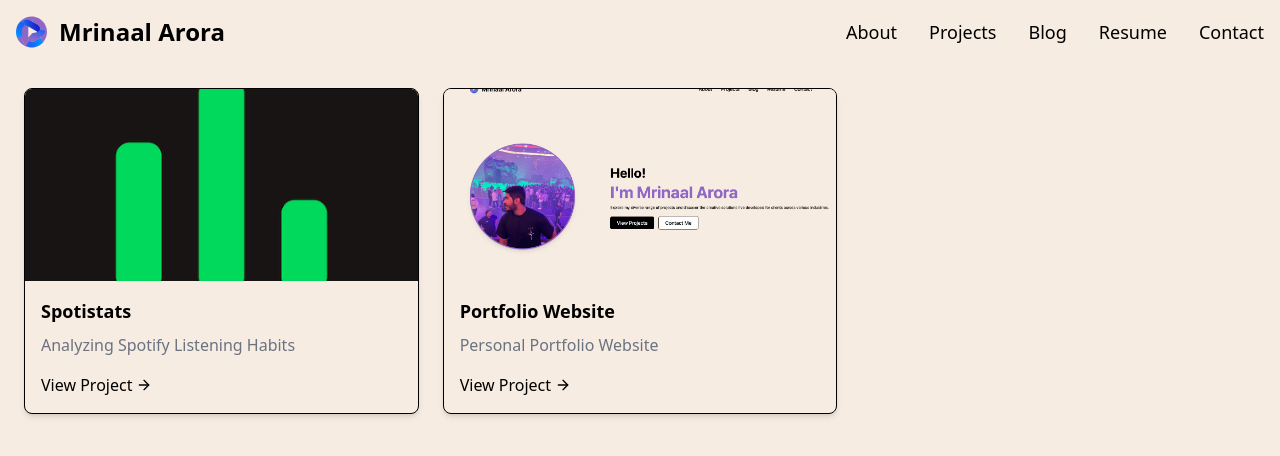
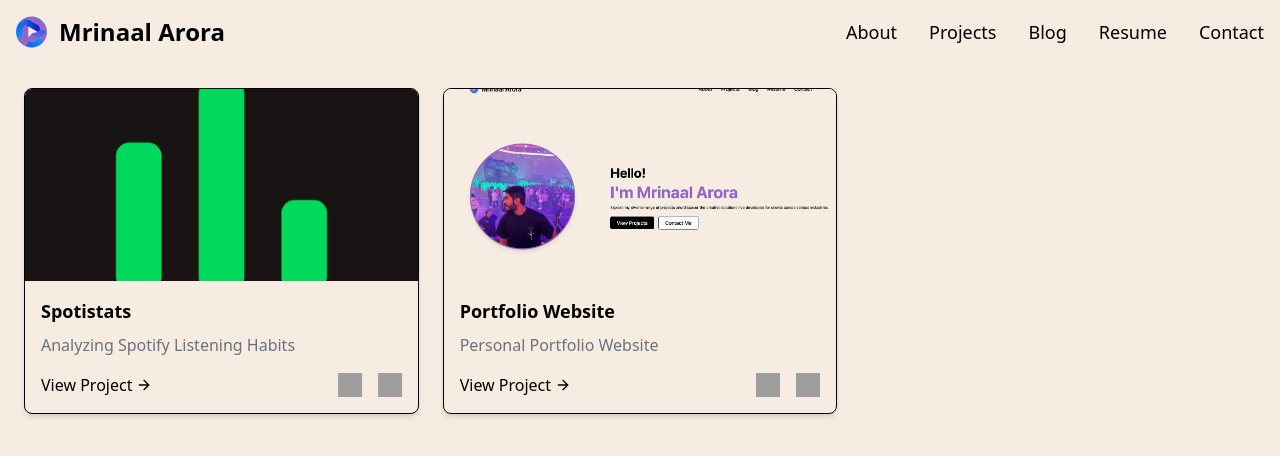
Before and after one commit to aroramrinaal/my-portfolio, a Next.js app: page /projects in a window 1280 px wide. Shown: the top 456 px of the page. Built offline with nearby package versions, Linux system fonts and the light colour scheme; grey boxes are pictures that could not be loaded.

Commit message:
refactor: Update ProjectCard component to include GitHub and external link icons

```diff
--- a/src/components/ProjectCard.tsx
+++ b/src/components/ProjectCard.tsx
@@ -6,11 +6,13 @@ interface ProjectCardProps {
   description: string;
   imageUrl: string;
   projectUrl: string;
+  githubUrl: string;
+  externalLinkUrl: string;
 }
 
-const ProjectCard: React.FC<ProjectCardProps> = ({ title, description, imageUrl, projectUrl }) => {
+const ProjectCard: React.FC<ProjectCardProps> = ({ title, description, imageUrl, projectUrl, githubUrl, externalLinkUrl }) => {
   return (
-    <div className="bg-linen rounded-lg overflow-hidden shadow-md dark:bg-gray-900 dark:text-gray-200 border border-black">
+    <div className="bg-linen rounded-lg overflow-hidden shadow-md dark:bg-gray-900 dark:text-gray-200 border border-black relative">
       <Link href={projectUrl} className="block" prefetch={false}>
         <img src={imageUrl} alt={title} width={300} height={200} className="w-full h-48 object-cover" />
       </Link>
@@ -21,6 +23,7 @@ const ProjectCard: React.FC<ProjectCardProps> = ({ title, description, imageUrl,
           </Link>
         </h3>
         <p className="text-gray-500 dark:text-gray-400 mb-4">{description}</p>
+        <div className="flex justify-between items-center">
           <Link
             href={projectUrl}
             className="inline-flex items-center text-primary-500 hover:text-amethyst dark:text-primary-400 dark:hover:text-primary-500"
@@ -29,6 +32,15 @@ const ProjectCard: React.FC<ProjectCardProps> = ({ title, description, imageUrl,
             View Project
             <ArrowRightIcon className="w-4 h-4 ml-1" />
           </Link>
+          <div className="flex space-x-4">
+            <Link href={githubUrl} className="block" prefetch={false}>
+              <img src="/github-icon.svg" alt="GitHub" className="w-6 h-6" />
+            </Link>
+            <Link href={externalLinkUrl} className="block" prefetch={false}>
+              <img src="/external-link-icon.svg" alt="External Link" className="w-6 h-6" />
+            </Link>
+          </div>
+        </div>
       </div>
     </div>
   );
--- a/src/pages/projects.tsx
+++ b/src/pages/projects.tsx
@@ -13,12 +13,16 @@ const Projects: React.FC = () => {
             description="Analyzing Spotify Listening Habits"
             imageUrl="/images/project1.jpeg"
             projectUrl="https://github.com/aroramrinaal/spotistats/"
+            githubUrl='https://github.com/aroramrinaal/spotistats/'
+            externalLinkUrl='#'
           />
           <ProjectCard
             title="Portfolio Website"
             description="Personal Portfolio Website"
             imageUrl="/images/project2.jpeg"
             projectUrl="https://github.com/aroramrinaal/my-portfolio"
+            githubUrl='https://github.com/aroramrinaal/my-portfolio'
+            externalLinkUrl='https://aroramrinaal.vercel.app/'
           />
         </section>
       </main>
```
Lines whose indentation alone changed are shown as unchanged.
